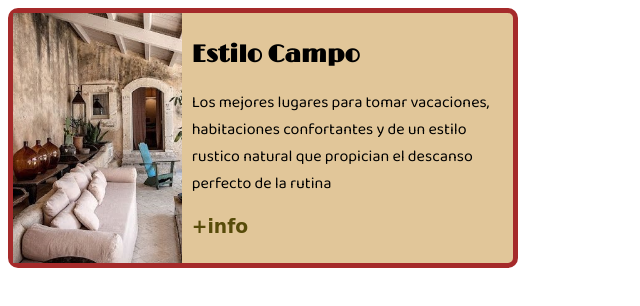
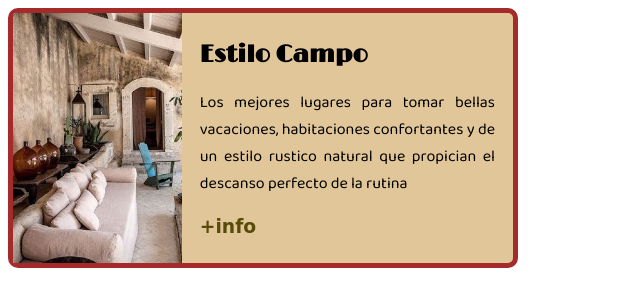
Before and after one commit to Leti1789/card, a plain HTML site: page index.html in a window 1280 px wide. Shown: the whole page, without its empty margins (0-640 px from the left). Drawn offline with nearby package versions, Linux system fonts and the light colour scheme; a web font is replaced by a local one.

Commit message:
'retoques finales'

```diff
--- a/index.html
+++ b/index.html
@@ -16,7 +16,7 @@
 
         <div class="texto">
             <h2 id="titlo">Estilo Campo</h2>
-            <p>Los mejores lugares para tomar vacaciones, habitaciones confortantes y de un estilo rustico natural que propician el descanso perfecto de la rutina</p>
+            <p>Los mejores lugares para tomar bellas vacaciones, habitaciones confortantes y de un estilo rustico natural que propician el descanso perfecto de la rutina</p>
             <h3 id="info">+info</h3>
         </div>
 
--- a/tarjeta.css
+++ b/tarjeta.css
@@ -19,15 +19,17 @@
     align-items: center;
     font-family: var(--cuerpo);
 }
+
+.texto{
+    padding: 5px 10px;
+    /* align-content: center; */
+    /* text-align: left; */
+    margin-right: 0.5em;
+    margin-left: 0.5em;
+    text-align: justify;
+}
 #titlo{
     font-family: var(--titlo);
-}
-
-.texto{
-    padding: 10px;
-    align-content: center;
-    text-align: left;
-    margin-right: 0.5em;
 }
 #info{
     font-weight: 900;
```
